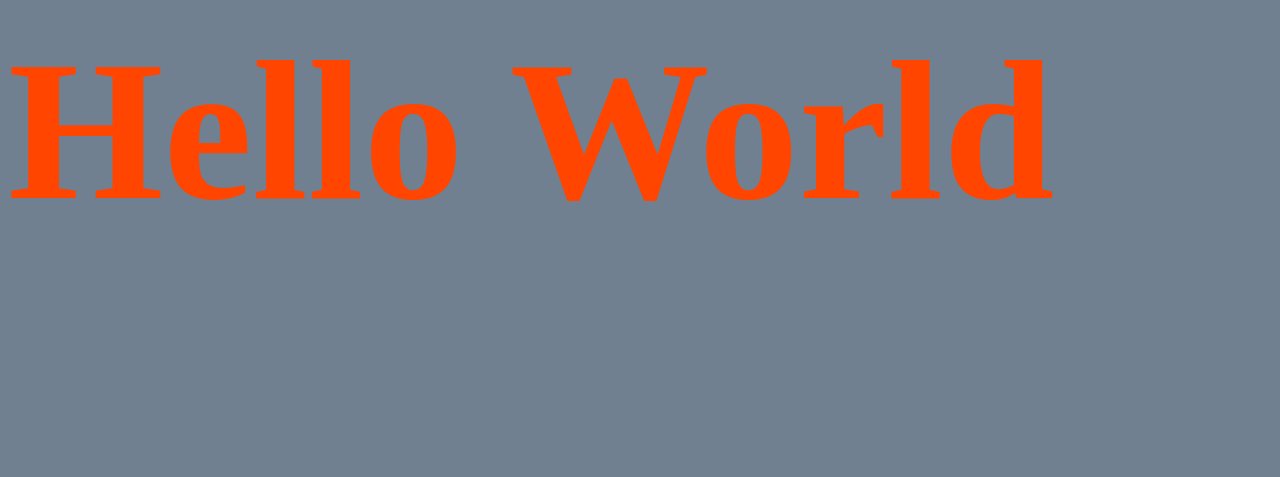
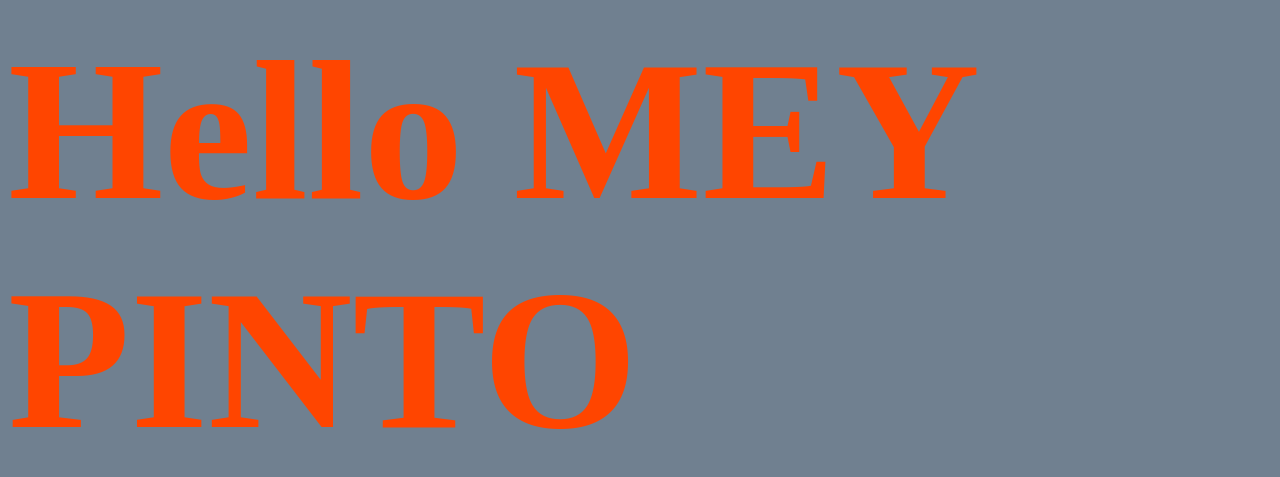
Before and after one commit to joaopinto6/git_test, a plain HTML site: page index.html in a window 1280 px wide. Shown: the part 118-595 px from the top of the page. Drawn offline with Linux system fonts and the light colour scheme.

Commit message:
lestgooo

```diff
--- a/index.html
+++ b/index.html
@@ -7,6 +7,6 @@
     <title>BOTAFEEE</title>
 </head>
 <body>
-    <h1>Hello World</h1>
+    <h1>Hello MEY PINTO</h1>
 </body>
 </html>
```
